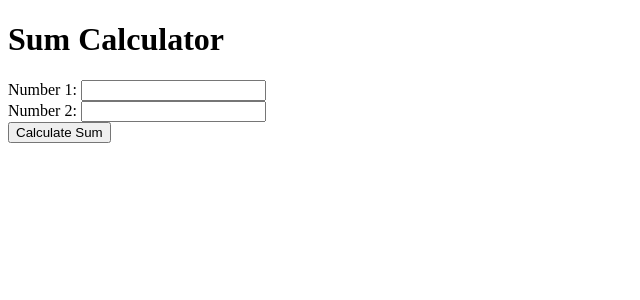
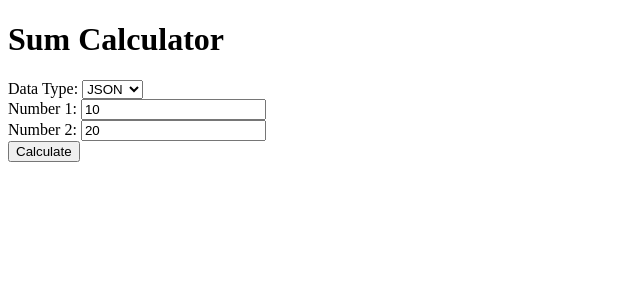
Before and after one commit to Grow24/Sumoftwo, a Flask app: template templates/index.html in a window 1280 px wide. Shown: the top 300 px of the page, without its empty margins (0-640 px from the left). Run offline with Flask 3, Linux system fonts and the light colour scheme; the template is opened without the code that fills it, so the values that code supplies are empty.

Commit message:
first commit

```diff
--- a/app.py
+++ b/app.py
@@ -1,27 +1,51 @@
-from flask import Flask, request, render_template, jsonify
+from flask import Flask, request, jsonify
+import json
 
 app = Flask(__name__)
 
-# Simulated API endpoint URL (not used in actual API call)
-SIMULATED_API_ENDPOINT = 'https://3gzk2i47k7.execute-api.eu-north-1.amazonaws.com/st1/12'
+@app.route('/calculate', methods=['GET'])
+def calculate_sum():
+    data_type = request.args.get('dataType', '').lower()
+    data_string = request.args.get('string', '')
 
-@app.route('/')
-def index():
-    return render_template('index.html')
+    try:
+        if data_type == 'single':
+            # Safely parse the data_string as a Python dictionary
+            params = eval(data_string)  # Only use eval with trusted input
+            num1 = int(params.get('a', 0))
+            num2 = int(params.get('b', 0))
+            result = num1 + num2
+            return jsonify({'sum': result})
 
-@app.route('/myresource', methods=['POST'])
-def get_sum():
-    try:
-        num1 = int(request.form['num1'])
-        num2 = int(request.form['num2'])
-    except ValueError:
-        return jsonify({'error': 'Invalid input. Please enter valid numbers.'}), 400
-    try:
-        result = num1 + num2
-        simulated_response = {'sum': result}
-        return jsonify(simulated_response)
+        elif data_type == 'array':
+            # Parse key-value pairs from the string
+            params = {k: int(v) for k, v in [pair.split('=') for pair in data_string.split('&')]}
+            num1 = params.get('a', 0)
+            num2 = params.get('b', 0)
+            result = num1 + num2
+            return jsonify({'sum': result})
+
+        elif data_type == 'json':
+            # Parse JSON-like input from the string
+            params = json.loads(data_string)
+            num1 = int(params.get('a', 0))
+            num2 = int(params.get('b', 0))
+            result = num1 + num2
+            return jsonify({'sum': result})
+
+        elif data_type == 'object':
+            # Similar to JSON; process the query string into a dictionary
+            params = {k: int(v) for k, v in [pair.split('=') for pair in data_string.split('&')]}
+            num1 = params.get('a', 0)
+            num2 = params.get('b', 0)
+            result = num1 + num2
+            return jsonify({'sum': result})
+
+        else:
+            return jsonify({'error': 'Invalid dataType. Supported values: single, array, json, object.'}), 400
+
     except Exception as e:
-        return jsonify({'error': str(e)}), 500
+        return jsonify({'error': str(e)}), 400
 
 if __name__ == '__main__':
-    app.run(host='0.0.0.0', port=5000, debug=True)
+    app.run(host='0.0.0.0', port=5000)
--- a/templates/index.html
+++ b/templates/index.html
@@ -1,47 +1,54 @@
-<!doctype html>
+<!DOCTYPE html>
 <html lang="en">
 <head>
-    <meta charset="utf-8">
-    <meta name="viewport" content="width=device-width, initial-scale=1, shrink-to-fit=no">
+    <meta charset="UTF-8">
+    <meta name="viewport" content="width=device-width, initial-scale=1.0">
     <title>Sum Calculator</title>
 </head>
 <body>
-    <div class="container">
     <h1>Sum Calculator</h1>
-      <form method="post" action="/myresource">
-        <div>
+    <form id="calcForm">
+        <label for="dataType">Data Type:</label>
+        <select id="dataType" name="dataType">
+            <option value="json">JSON</option>
+            <option value="single">Single</option>
+            <option value="array">Array</option>
+            <option value="object">Object</option>
+        </select>
+        <br>
         <label for="num1">Number 1:</label>
-          <input type="text" id="num1" name="num1" required>
-        </div>
-        <div>
+        <input type="number" id="num1" name="num1" value="10">
+        <br>
         <label for="num2">Number 2:</label>
-          <input type="text" id="num2" name="num2" required>
-        </div>
-        <button type="submit">Calculate Sum</button>
+        <input type="number" id="num2" name="num2" value="20">
+        <br>
+        <input type="submit" value="Calculate">
     </form>
-      <div id="result"></div>
-    </div>
+
+    <p id="result"></p>
+
     <script>
-      document.querySelector('form').addEventListener('submit', async function(event) {
-        event.preventDefault();
-        const form = event.target;
-        const formData = new FormData(form);
-        const response = await fetch(form.action, {
-          method: form.method,
-          body: formData
+        document.getElementById('calcForm').addEventListener('submit', function(event) {
+            event.preventDefault(); // Prevent the form from submitting and refreshing the page
+
+            // Gather input values
+            var dataType = document.getElementById('dataType').value;
+            var num1 = document.getElementById('num1').value;
+            var num2 = document.getElementById('num2').value;
+
+            // Construct the query string
+            var url = `http://127.0.0.1:5000/calculate?dataType=${dataType}&a=${num1}&b=${num2}`;
+
+            // Fetch the API
+            fetch(url)
+                .then(response => response.json())
+                .then(data => {
+                    // Display the result
+                    document.getElementById('result').innerText = `Sum: ${data.sum}`;
+                })
+                .catch(error => {
+                    console.error('Error:', error);
                 });
-        const resultDiv = document.getElementById('result');
-        if (response.ok) {
-          const data = await response.json();
-          if (data.sum !== undefined) {
-            resultDiv.textContent = 'Sum: ' + data.sum;
-          } else {
-            resultDiv.textContent = 'Error: ' + data.error;
-          }
-        } else {
-          const error = await response.json();
-          resultDiv.textContent = 'Error: ' + error.error;
-        }
         });
     </script>
 </body>
```
Lines whose indentation alone changed are shown as unchanged.
